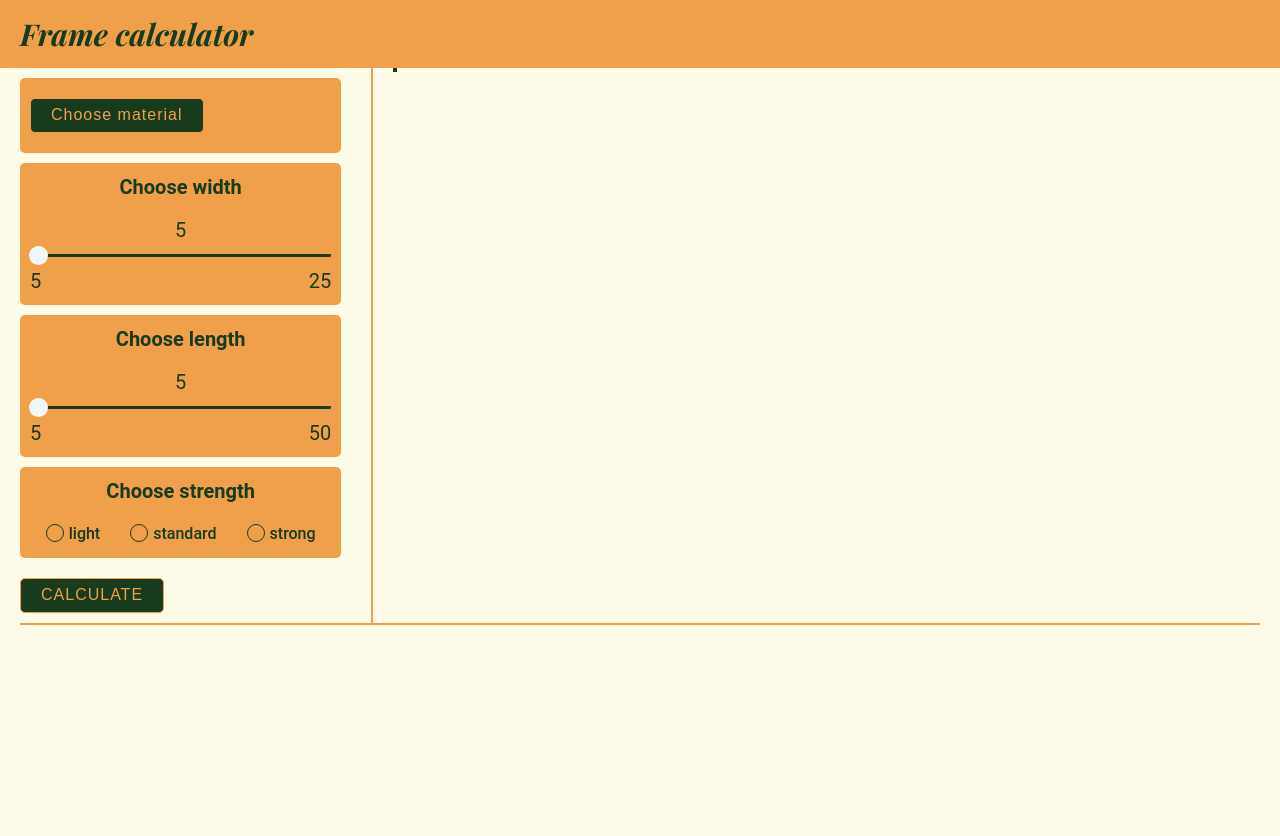
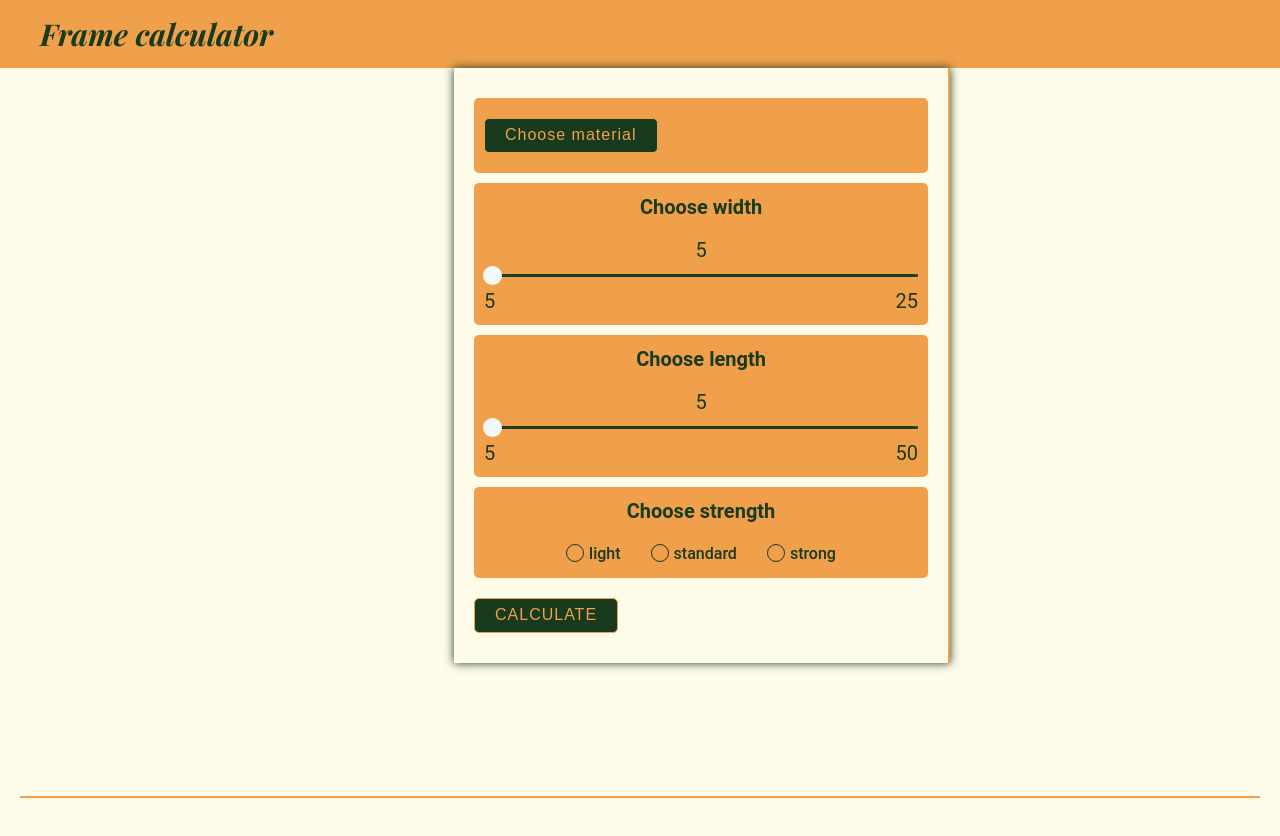
Before and after one commit to Katsiaryna-Andrabaila/Frame-Calculator, a website built with webpack: page src/index.html in a window 1280 px wide. Before the commit the page ends 800 px from the top, so only its background shows below. Built offline with nearby package versions, Linux system fonts and the light colour scheme.

Commit message:
fix: remove logs & fix styles

```diff
--- a/src/features/addToCart.ts
+++ b/src/features/addToCart.ts
@@ -19,6 +19,7 @@ const addToCart = (node: Node, price: string) => {
   const prevSum = document.querySelector('.cart-sum');
   prevSum?.replaceWith(cartSum);
 
+  document.querySelector('.cart')?.classList.remove('hidden');
   document.querySelector('.cart-header')?.classList.remove('hidden');
 };
 
--- a/src/features/calculate.ts
+++ b/src/features/calculate.ts
@@ -34,6 +34,7 @@ const calculate = (event: Event) => {
     }
 
     document.querySelector('.result-header')?.classList.remove('hidden');
+    document.querySelector('.calculator')?.classList.remove('absolute');
     setFrameSquare();
     setLeavesRequired();
     setPipesRequired();
--- a/src/features/setPipesRequired.ts
+++ b/src/features/setPipesRequired.ts
@@ -21,7 +21,6 @@ const setPipesRequired = () => {
     const pipesRequired = lengthPipesRequired + widthPipesRequired;
     state.pipesRequired.push([item, pipesRequired]);
     state.ceilSize = `${ceilLength.toFixed(2)}x${ceilWidth.toFixed(2)}м`;
-    console.log(lengthPipesUnits, widthPipesUnits, state.ceilSize);
   });
 };
 
--- a/src/features/setTotalSum.ts
+++ b/src/features/setTotalSum.ts
@@ -14,7 +14,6 @@ const setTotalSum = () => {
   const fixSum = fixItem.price * state.fixRequired;
 
   state.priceTotal = pipeSum.map((item) => `${leavesSum + item + fixSum}`).join(' / ');
-  console.log(state.priceTotal);
 };
 
 export default setTotalSum;
--- a/src/layouts/drawTable.ts
+++ b/src/layouts/drawTable.ts
@@ -10,6 +10,7 @@ const drawTable = () => {
   const table = document.querySelector('.table');
   const fixItem = <Fix>data.find((item) => item.type === 'fix');
   if (table instanceof HTMLTableElement) {
+    table.classList.remove('hidden');
     table.innerHTML = `
       <tr>
         <td colspan="4" class="info-row">${UI.frameSquare}${state.frameSquare} м2</td>
--- a/src/pages/drawCalculatorPage.ts
+++ b/src/pages/drawCalculatorPage.ts
@@ -12,7 +12,7 @@ const drawCalculatorPage = () => {
   </header>
   <main class="main">
     <div class="calculator-wrapper">
-      <section class="calculator">
+      <section class="calculator absolute">
         <div class="option material">
           <button class="button material-button">${UI.chooseMaterialBtn}</button>
         </div>
@@ -63,7 +63,7 @@ const drawCalculatorPage = () => {
       <section class="result">
         <div class="result-table">
           <h3 class="result-header hidden">${UI.resultHeader}</h3>
-          <table class="table"></table>
+          <table class="table hidden"></table>
         </div>
       </section>
     </div>
--- a/src/styles/base/base.scss
+++ b/src/styles/base/base.scss
@@ -16,4 +16,6 @@ body {
 
 .hidden {
   display: none;
+
+  border-top: none;
 }
--- a/src/styles/layouts/header.scss
+++ b/src/styles/layouts/header.scss
@@ -1,6 +1,6 @@
 .header {
   width: 100%;
-  padding: 0 2rem;
+  padding: 0 4rem;
 
   background-color: $color-additional;
 }
--- a/src/styles/pages/calculator.scss
+++ b/src/styles/pages/calculator.scss
@@ -8,10 +8,12 @@
 }
 
 .calculator-wrapper {
+  position: relative;
   display: flex;
   gap: 2rem;
 
   width: 100%;
+  min-height: 91vh;
 }
 
 .selected-material {
@@ -25,10 +27,20 @@
   border-radius: 0.5rem;
 }
 
+.absolute {
+  position: absolute;
+  top: 0;
+  left: 35%;
+
+  border-right: none;
+  box-shadow: inset 0 0 0.3rem $color-main, 0 0 0.9rem $text-color;
+}
+
 .calculator {
   width: 40%;
-  padding-right: 2rem;
+  padding: 2rem;
   border-right: 2px solid $color-additional;
+  transition: all 1s;
 }
 
 .option {
@@ -38,7 +50,7 @@
 
   min-width: 29rem;
   border-radius: 0.5rem;
-  margin: 1rem 1rem 1rem 0;
+  margin: 1rem 0;
   padding: 1rem;
 
   background-color: $color-additional;
```
